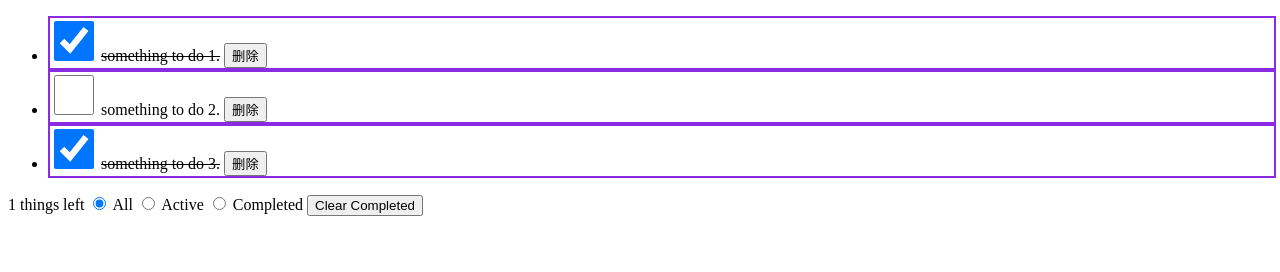
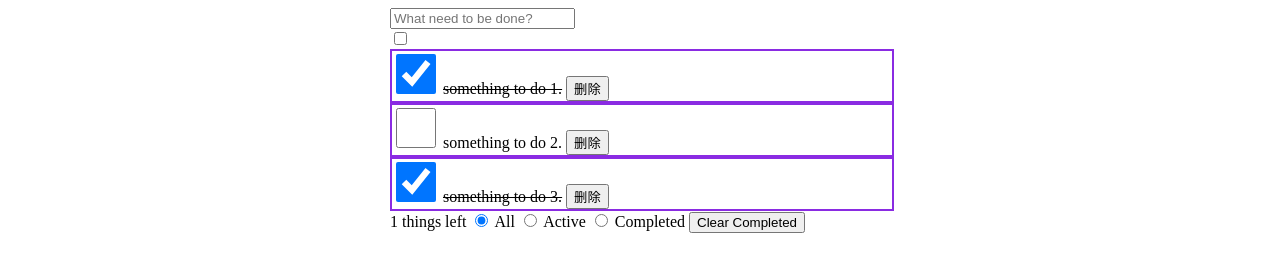
Before and after one commit to xuejianchao/vue_todomvc, a plain HTML site: page playground.html in a window 1280 px wide. Drawn offline with nearby package versions, Linux system fonts and the light colour scheme.

Commit message:
implemen: append new todo,toggle all

```diff
--- a/playground.html
+++ b/playground.html
@@ -8,9 +8,15 @@
   <title>todo playground</title>
 
   <style>
-    #todo {
-      width: 300px;
+    #todoApp {
+      width: 500px;
       margin: 0px auto;
+    }
+
+    #todo-list{
+      margin:0;
+      padding:0;
+    	list-style: none;
     }
 
     .todo {
@@ -39,9 +45,12 @@
 
 <body>
   <div id="todoApp">
-    <header></header>
+    <header>
+      <input type="text" placeholder="What need to be done?" v-model="newTodo" v-on:keyup.enter="appendTodo">
+    </header>
     <div>
-      <ul>
+      <input type="checkbox" v-model="allDone">
+      <ul id="todo-list">
         <li class="todo" v-bind:class="{completed: todo.isCompleted}" v-for="todo in filteredTodos">
           <input class="completeButton" type="checkbox" v-model="todo.isCompleted">
           <p>{{todo.content}}</p>
@@ -64,16 +73,17 @@
 
   <script>
     var filters = {
-      all:function(todo){
+      all: function (todo) {
         return true
       },
-      active:function(todo){
+      active: function (todo) {
         return todo.isCompleted === false;
       },
-      completed:function(todo){
+      completed: function (todo) {
         return todo.isCompleted === true;
       }
     }
+
     var todoApp = new Vue({
       "el": "#todoApp",
       data: {
@@ -90,7 +100,8 @@
             content: "something to do 3."
           }
         ],
-        visibility:'all',
+        visibility: 'all',
+        newTodo: ''
       },
       computed: {
         completed: function () {
@@ -111,11 +122,34 @@
           }
           return unCompletedNum;
         },
-        filteredTodos: function() {
+        allDone:{
+          //这个alldone用的真是妙...
+          get:function(){
+            return this.unCompleted === 0
+            //没有未完成的,也就是全部完成了(alldone)
+          },
+          set:function(value){
+            this.todos.forEach(function(todo){
+              todo.isCompleted = value;
+            })
+          }
+        },
+        filteredTodos: function () {
           return this.todos.filter(filters[this.visibility]);
         }
       },
       methods: {
+        appendTodo:function(event){
+          let value = this.newTodo;
+          if(!value){
+            return;
+          }
+          this.todos.push({
+            isCompleted:false,
+            content:value
+          });
+          this.newTodo = '';
+        },
         destroyTodo: function (todo) {
           this.todos.splice(this.todos.indexOf(todo), 1);
           //从该todo的索引位置开始删除,删除一个元素
```
